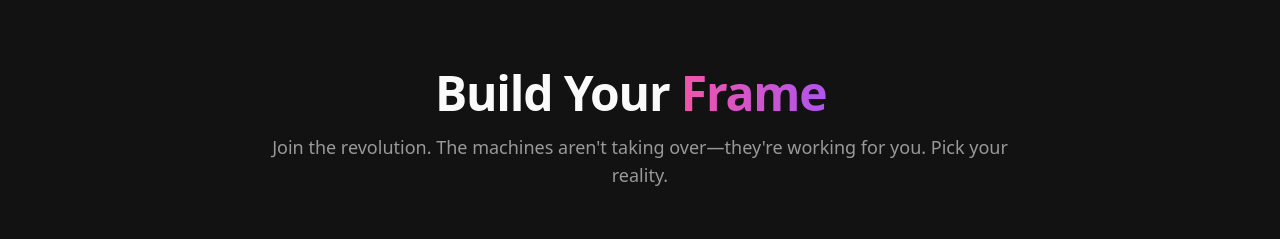
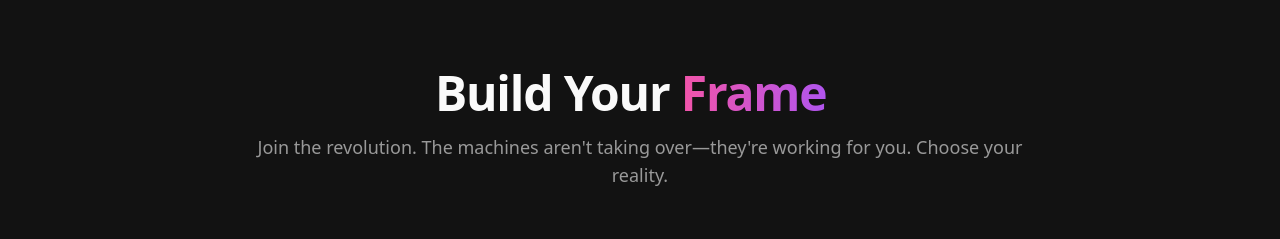
Before and after one commit to ernesto-j/morfeus-magic-builder, a React (Vite) app: page / in a window 1280 px wide. Shown: the part 2340-2579 px from the top of the page. Built offline with nearby package versions, Linux system fonts and the light colour scheme; the HTML template or start-up script is replaced by a standard one.

Commit message:
Fix: Update OfferingsSection subtitle text

```diff
--- a/src/components/OfferingsSection.tsx
+++ b/src/components/OfferingsSection.tsx
@@ -61,7 +61,7 @@ const OfferingsSection = () => {
             {actionWords[phraseIndex]} Your <span className="text-gradient inline-block">{displayText}<span className={`${isTyping ? 'animate-pulse' : 'opacity-0'}`}>_</span></span>
           </h2>
           <p className="text-lg text-muted-foreground max-w-3xl mx-auto">
-            Join the revolution. The machines aren't taking over—they're working for you. Pick your reality.
+            Join the revolution. The machines aren't taking over—they're working for you. Choose your reality.
           </p>
         </div>
 
```
